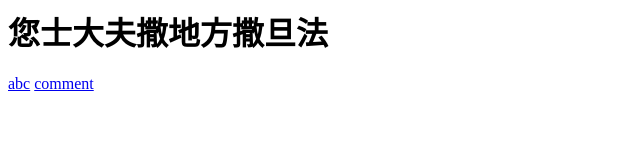
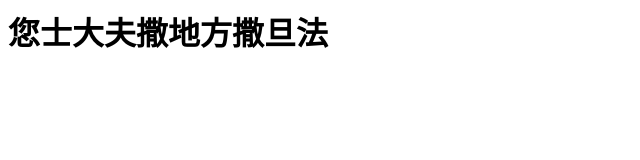
Before and after one commit to god510/test, a plain HTML site: page index.html in a window 1280 px wide. Shown: the whole page, without its empty margins (0-640 px from the left). Drawn offline with Linux system fonts and the light colour scheme.

Commit message:
Update index.html

```diff
--- a/index.html
+++ b/index.html
@@ -1,3 +1 @@
 <h1>您士大夫撒地方撒旦法</h1>
-<a href="abc.md">abc</a>
-<a href="comment.md">comment</a>
```
